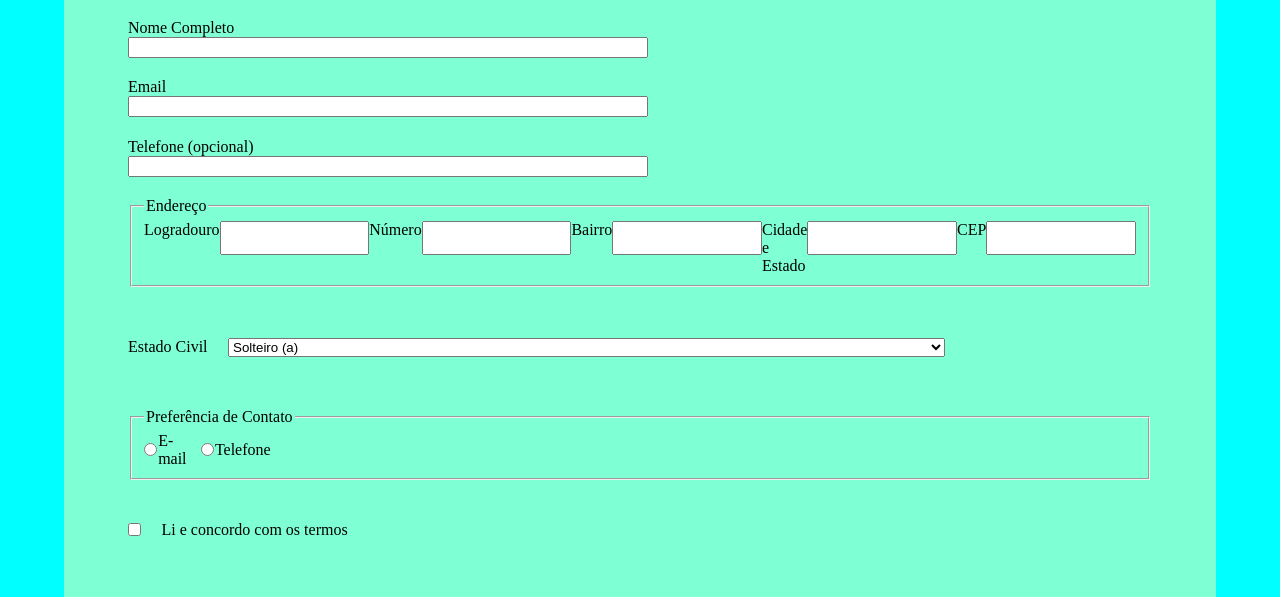
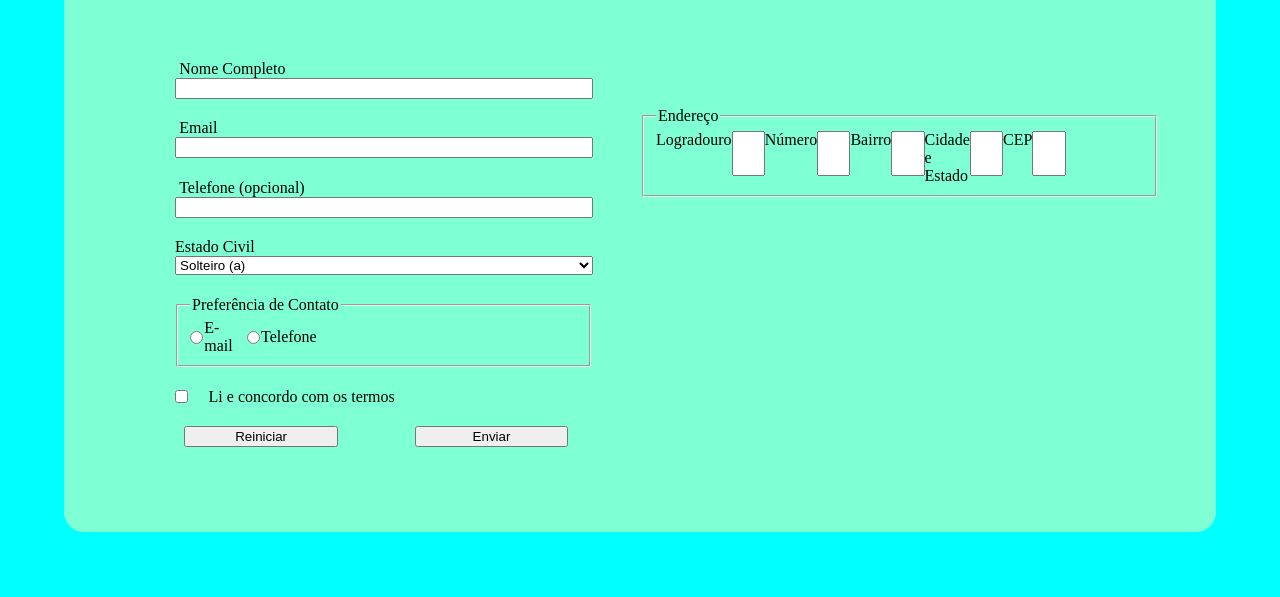
Before and after one commit to HenryKasai/form-cadastro, a plain HTML site: page index.html in a window 1280 px wide. Shown: the part 189-786 px from the top of the page. Drawn offline with Linux system fonts and the light colour scheme.

Commit message:
Exercício em desenvolvimento

```diff
--- a/index.html
+++ b/index.html
@@ -9,13 +9,15 @@
 <body>
     <form>
         <h1>Cadastro de Usuário</h1>
+        <div id="contato">
             <label for="nome">Nome Completo</label>
             <input type="text" placeholder="" id="nome" name="nome" required>
             <label for="email">Email</label>
             <input type="text" name="email" id="email" required>
             <label for="telefone">Telefone (opcional)</label>
             <input type="number" name="telefone" id="telefone">
-        <fieldset>
+        </div>
+        <fieldset id="endereco">
             <legend>Endereço</legend>
             <label for="logradouro">Logradouro</label>
             <input type="text" name="logradouro" id="logradouro">
@@ -53,8 +55,10 @@
             <input type="checkbox" name="concordo" id="concordo">
             <label for="concordo" class="margem_esquerda">Li e concordo com os termos</label>
         </div>
+        <div id="button">
             <button type="reset">Reiniciar</button>
             <button type="submit">Enviar</button>
+        </div>
     </form>
 </body>
 </html>
--- a/style.css
+++ b/style.css
@@ -17,13 +17,18 @@ form > h1 {
     text-align: center;
 }
 
+div#contato {
+    display: flex;
+    flex-flow: column;
+}
+
+fieldset {
+    padding-right: 7%;
+}
+
 input {
     width: 100%;
     margin-bottom: 5%;
-}
-
-fieldset {
-    display: flex;
 }
 
 div#estado_civil {
@@ -57,17 +62,72 @@ label.margem_esquerda {
 }
 
 button {
-    margin: 2% 0;
+    margin: 2% 2%;
+    width: 30%;
+    text-align: center;
+}
+
+div#button {
+    justify-content: space-around;
 }
 
 @media (min-width: 768px) {
-    body {
-        display: flex;
-        flex-flow: column;
+    div#contato {
+        position: relative;
+        right: 25%;
+        margin-top: 4%;
+    }
+
+    label {
+        width: 40%;
     }
 
     input {
-        width: 50%;
+        width: 40%;
         margin-bottom: 2%;
     }
+
+    fieldset {
+        display: flex;
+        width: 32%;
+    }
+
+    fieldset#endereco {
+        position: absolute;
+        left: 50%;
+        top: 37%;
+    }
+
+    div#estado_civil {
+        flex-flow: column;
+        margin: 0 0 2% 0;
+        position: relative;
+        left: 4.6%;
+    }
+
+    select {
+        margin-left: 0;
+        width: 40.8%;
+    }
+
+    fieldset#contato {
+        position: relative;
+        left: 4.5%;
+    }
+
+    div#concordo {
+        position: relative;
+        left: 4.6%;
+        margin: 2% 0 0 0;
+    }
+
+    div#button {
+        justify-content: flex-start;
+    }
+
+    button {
+        width: 15%;
+        margin-left: 5.5%;
+        margin-top: 2%;
+    }
 }
```
Lines whose indentation alone changed are shown as unchanged.
